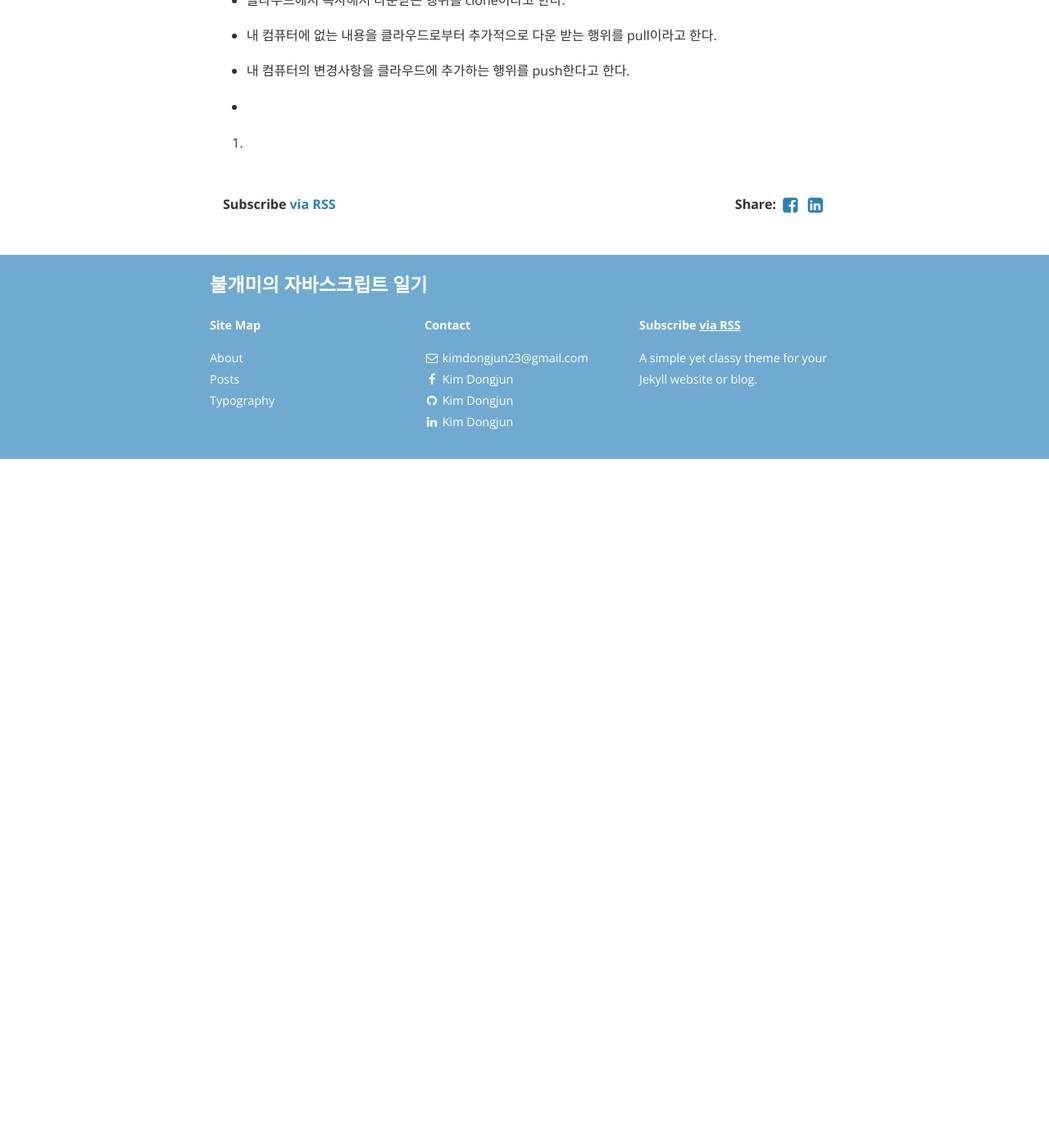
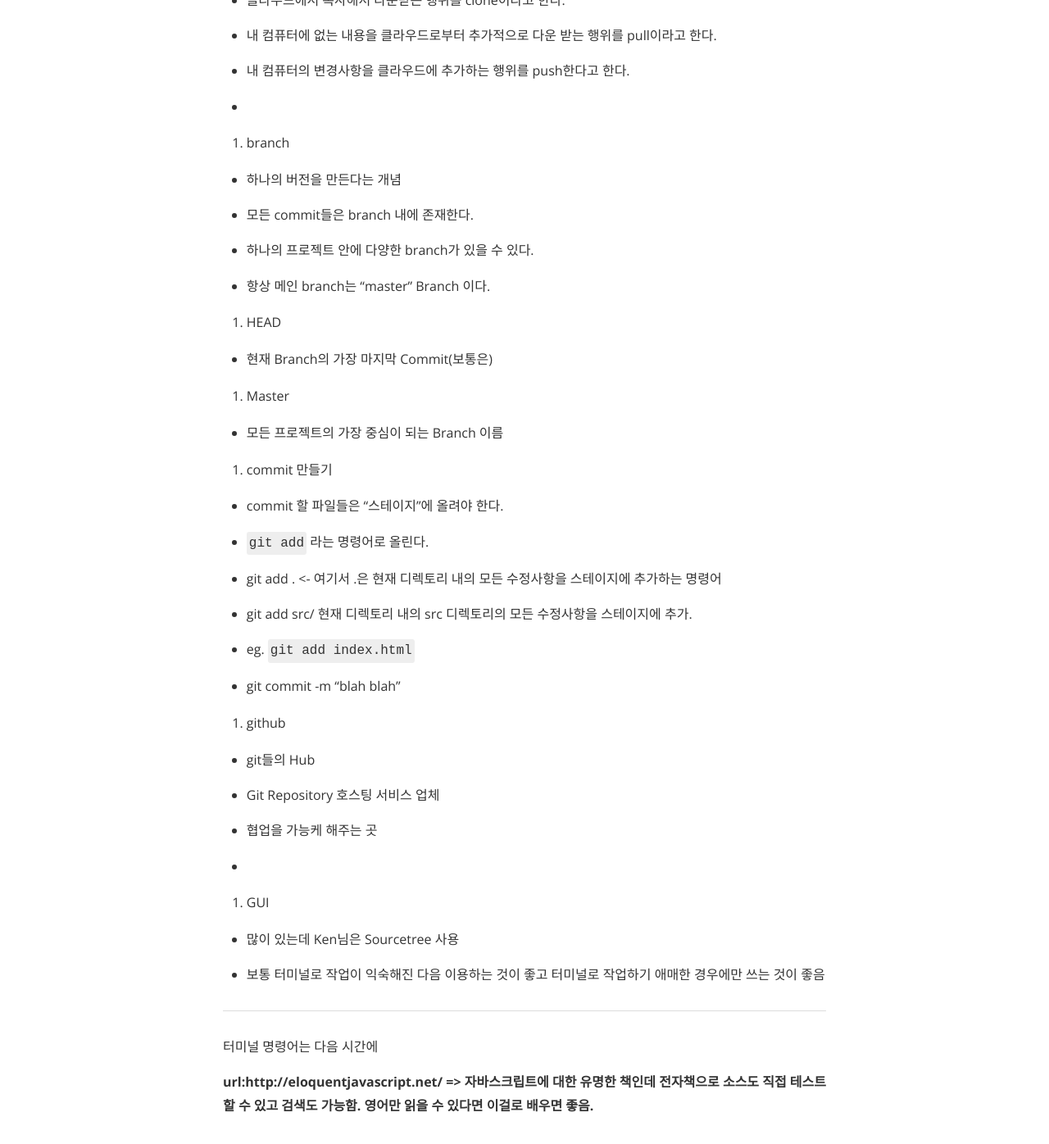
Before and after one commit to redant23/redant23.github.io, a Jekyll site: the page built from _posts/2018-03-05-자바스크립트 일기.markdown, in a window 1280 px wide and 1400 px high, scrolled down 1304 px. Shown: the top 1396 px of the window at 82% size. Built offline with Jekyll 4.4.1, drawn with Linux system fonts in a browser that asks for light colours; nearby versions of some CDN libraries; before the commit the page ends 1864 px from its top, so only the background shows below that.

Commit message:
blog upload(180312)

```diff
--- a/_posts/2018-03-05-자바스크립트 일기.markdown
+++ b/_posts/2018-03-05-자바스크립트 일기.markdown
@@ -58,4 +58,57 @@ categories: javascript
 
   -
 
-4.
+4. branch
+
+  - 하나의 버전을 만든다는 개념
+
+  - 모든 commit들은 branch 내에 존재한다.
+
+  - 하나의 프로젝트 안에 다양한 branch가 있을 수 있다.
+
+  - 항상 메인 branch는 "master" Branch 이다.
+
+5. HEAD
+
+  - 현재 Branch의 가장 마지막 Commit(보통은)
+
+6. Master
+
+  - 모든 프로젝트의 가장 중심이 되는 Branch 이름
+
+7. commit 만들기
+
+  - commit 할 파일들은 "스테이지"에 올려야 한다.
+
+  - `git add` 라는 명령어로 올린다.
+
+  - git add . <- 여기서 .은 현재 디렉토리 내의 모든 수정사항을 스테이지에 추가하는 명령어
+
+  - git add src/ 현재 디렉토리 내의 src 디렉토리의 모든 수정사항을 스테이지에 추가.
+
+  - eg. `git add index.html`
+
+  - git commit -m "blah blah"
+
+8. github
+
+  - git들의 Hub
+
+  - Git Repository 호스팅 서비스 업체
+
+  - 협업을 가능케 해주는 곳
+
+  -
+
+9. GUI
+
+  - 많이 있는데 Ken님은 Sourcetree 사용
+
+  - 보통 터미널로 작업이 익숙해진 다음 이용하는 것이 좋고 터미널로 작업하기 애매한 경우에만 쓰는 것이 좋음
+
+
+---
+
+터미널 명령어는 다음 시간에
+
+**url:http://eloquentjavascript.net/  => 자바스크립트에 대한 유명한 책인데 전자책으로 소스도 직접 테스트할 수 있고 검색도 가능함. 영어만 읽을 수 있다면 이걸로 배우면 좋음.**
```
Also changed, not shown: _posts/2018-03-06-자바스크립트 일기.markdown (added, +50 -0 lines), _posts/2018-03-07-자바스크립트 일기.markdown (added, +122 -0 lines), _posts/2018-03-08-자바스크립트 일기.markdown (added, +43 -0 lines), _posts/2018-03-09-자바스크립트 일기.markdown (added, +39 -0 lines), _posts/2018-03-10-자바스크립트 일기.markdown (added, +117 -0 lines), _posts/2018-03-12-자바스크립트 일기.markdown (added, +39 -0 lines).
